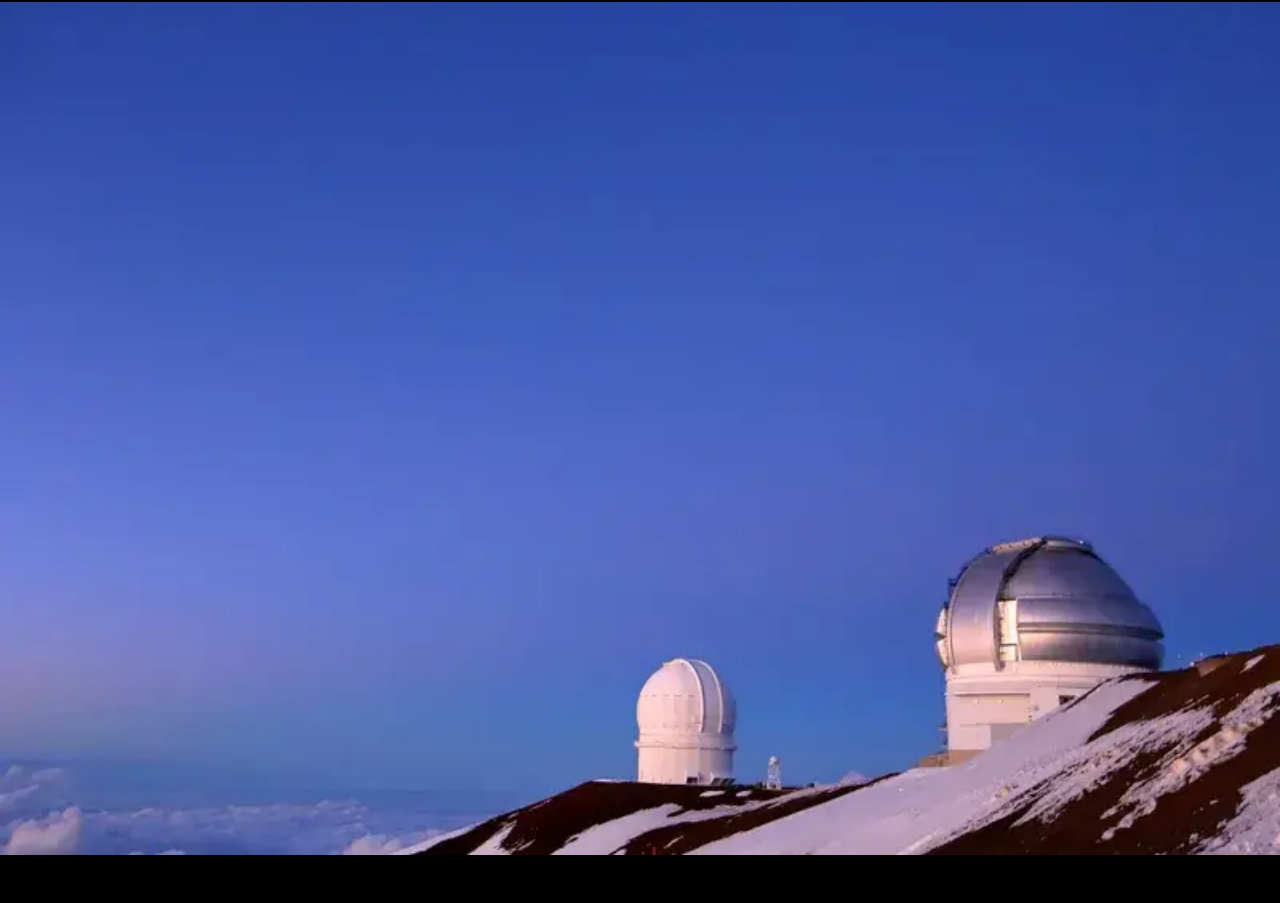
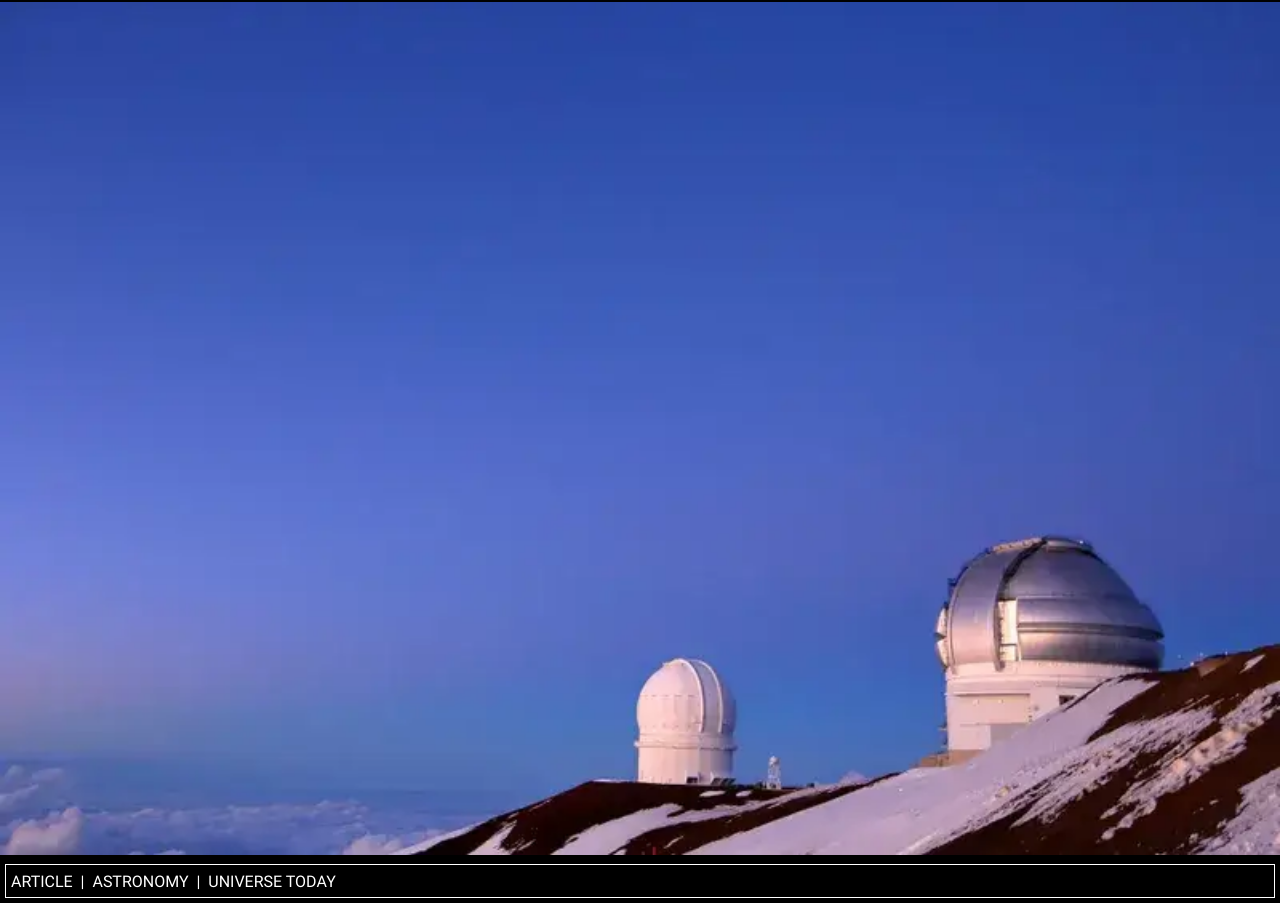
Before and after one commit to JaimeGSandoval/today-in-science_v2, a website built with webpack: page src/template.html in a window 1280 px wide. Shown: the part 53-956 px from the top of the page. Before the commit the page ends 912 px from the top, so only its background shows below. Built offline with nearby package versions, Linux system fonts and the light colour scheme.

Commit message:
Added article text, aticle subject & article source w/ styles

```diff
--- /dev/null
+++ b/src/sass/layout/_article.scss
@@ -0,0 +1,20 @@
+.article-url {
+  color: $white;
+  text-decoration: none;
+  font-family: $roboto;
+}
+
+.article-container {
+  margin: 5px;
+  border: 1px solid $white
+}
+
+.article-header-container {
+   padding: 0 5px;
+
+  .article-header {
+    text-transform: uppercase;
+    display: inline-block;
+    padding: 5px 0;
+  }
+}
--- a/src/sass/styles.scss
+++ b/src/sass/styles.scss
@@ -1,4 +1,5 @@
-@import 'base/_reset', 'base/vars', 'base/fonts', 'layout/header', 'layout/hero-img';
+@import 'base/_reset', 'base/vars', 'base/fonts';
+@import 'layout/header', 'layout/hero-img', 'layout/article';
 
 
 body {
--- a/src/template.html
+++ b/src/template.html
@@ -44,7 +44,17 @@
       </div>
     </section>
 
-    <main></main>
+    <main>
+      <a href="#" id="article-url" class="article-url">
+        <div id="article-container" class="article-container">
+          <div id="article-header-container" class="article-header-container">
+            <span class="article-header article-text">article &nbsp;|&nbsp;</span>
+            <span class="article-header article-subject">astronomy &nbsp;|&nbsp;</span>
+            <span class="article-header article-source">universe today</span>
+          </div>
+        </div>
+      </a>
+    </main>
   </div>
 
 
--- a/src/typescript/view/View.ts
+++ b/src/typescript/view/View.ts
@@ -68,7 +68,7 @@ const createArticleDomElements = (articles: Article[]) => {
     const link: string = article.link;
     const date: Date = article.published_date;
 
-    const articleContainer = document.createElement('div') as HTMLDivElement;
+    const articleContainer = document.createElement('div') as HTMLDivElement; // might not need to create this here
     const articleTextArr: string[] = createTextArr(title);
     const articleTitle = createTitle(articleTextArr) as HTMLParagraphElement;
     const articleSource = createSourceText(
```
Also changed, not shown: src/sass/layout/_hero-img.scss (renamed from src/sass/layout/hero-img.scss).
